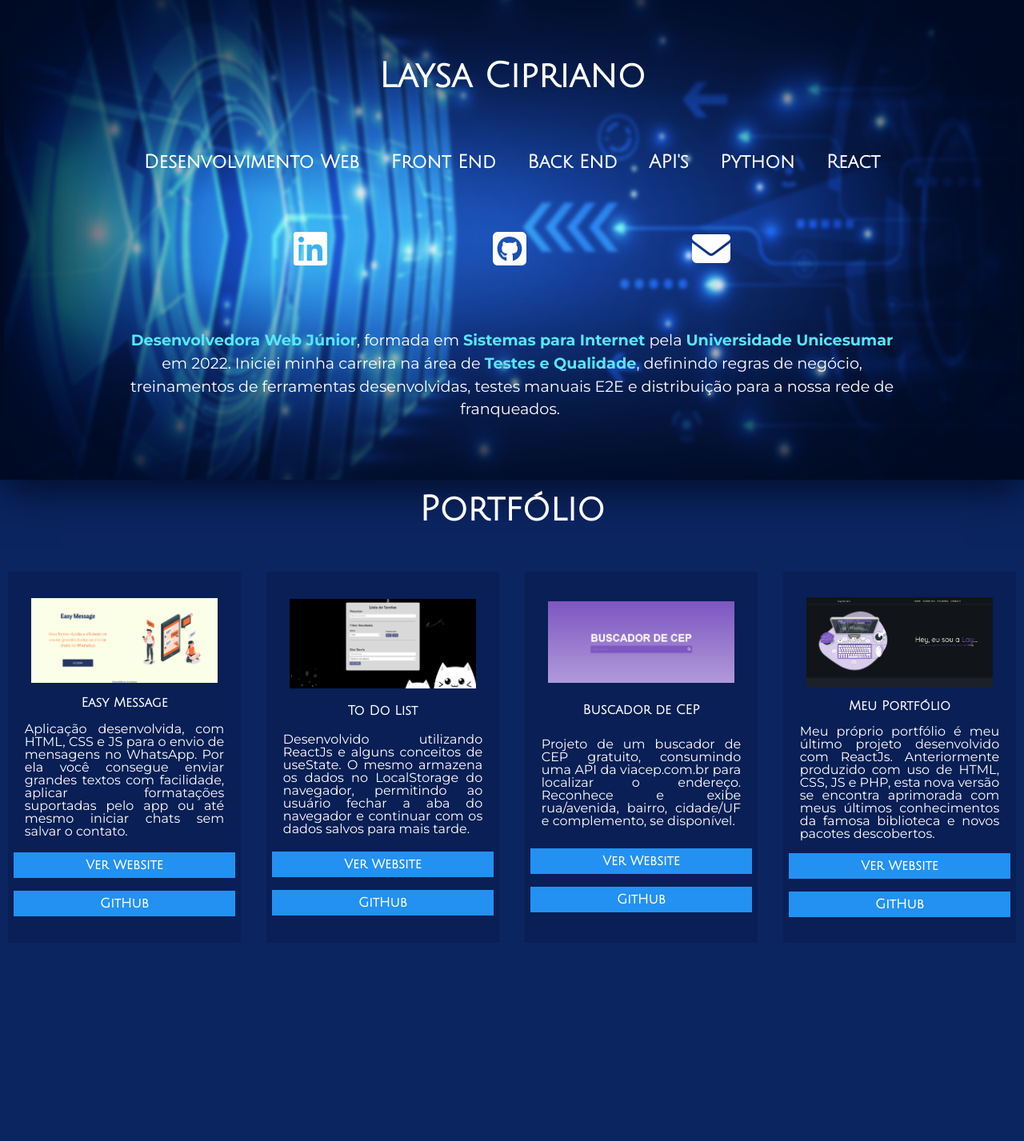
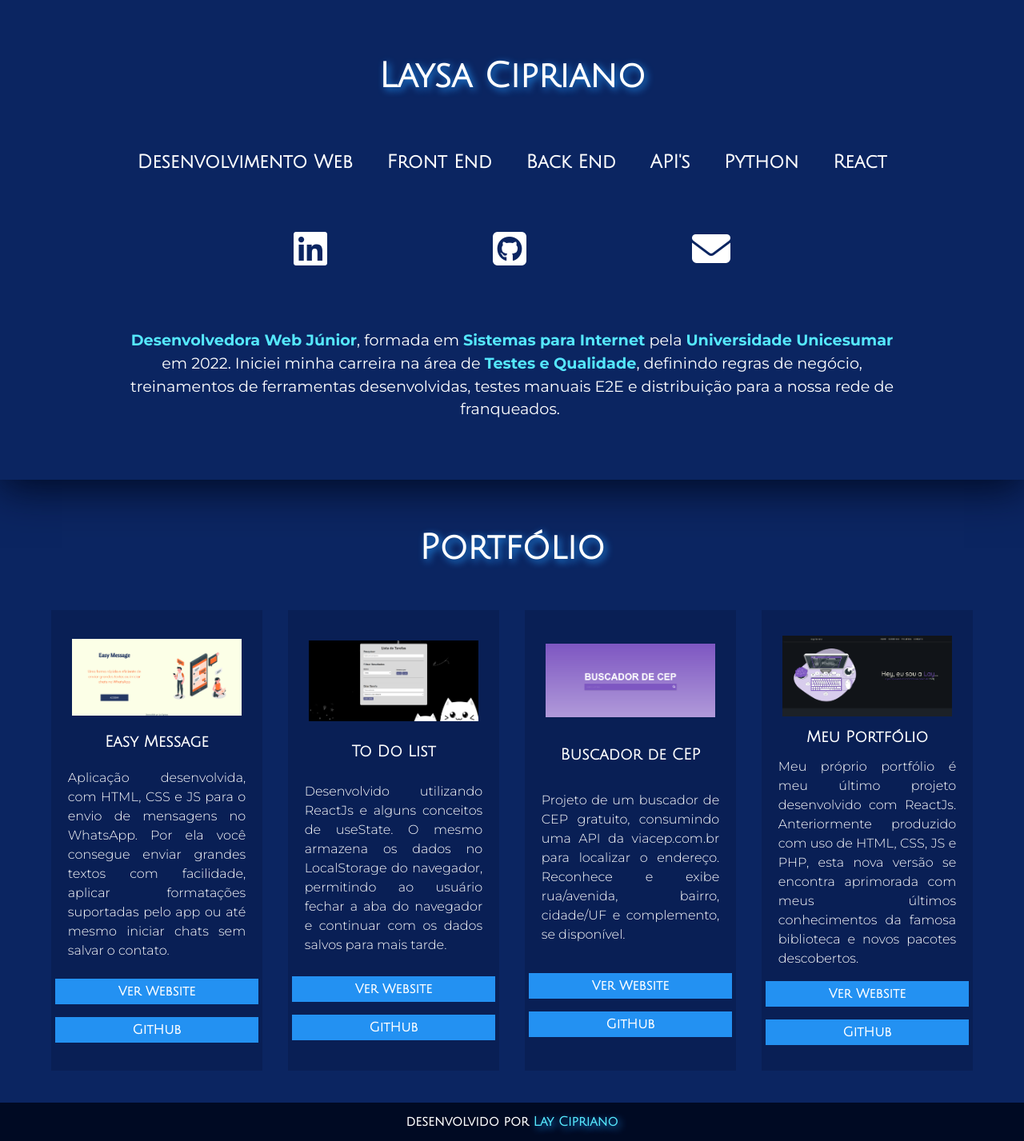
Before and after one commit to LayCipriano/happy, a React (Vite) app: page / in a window 1280 px wide. Shown: the whole page at 80% size. Before the commit the page ends 1219 px from the top, so only its background shows below. Built offline with nearby package versions, Linux system fonts and the light colour scheme.

Commit message:
folder structure

```diff
--- a/src/assets/Container.css
+++ b/src/assets/styles/Container.css
@@ -5,6 +5,7 @@
 
   display: flex;
   flex-direction: column;
+  align-items: center;
 }
 
 .titulo {
@@ -36,12 +37,15 @@
 .titulo-span {
   font-family: var(--font-julius);
   font-weight: bolder;
+  font-size: larger;
 }
 
 .description {
   text-align: justify;
   font-family: var(--font-montserrat);
   padding: 0 1.3rem;
+  font-weight: 300;
+  line-height: 1.5rem;
 }
 
 .btns {
--- /dev/null
+++ b/src/assets/styles/Footer.css
@@ -0,0 +1,19 @@
+.footer {
+  display: flex;
+  justify-content: center;
+  align-items: center;
+  min-height: 3rem;
+  background-color: #000A23;
+}
+
+.footer p {
+  font-family: var(--font-julius);
+  color: white;
+  font-weight: bolder;
+}
+
+.footer p span {
+  color: #55E7FC;
+  text-shadow: 3px 3px 10px #2391F2;
+
+}
--- a/src/assets/Header.css
+++ b/src/assets/styles/Header.css
@@ -4,27 +4,31 @@
   width: 100vw;
   height: 70vh;
   color: white;
+  margin-bottom: 3rem;
 }
 
 .info {
-  height: 100%;
   display: flex;
   flex-direction: column;
   align-items: center;
   justify-content: space-evenly;
   color: white;
+  box-shadow: 0 10px 50px #000A23;
 }
 
 h1 {
   font-family: var(--font-julius);
   font-size: 2.7rem;
   font-weight: bold;
+  text-shadow: 3px 3px 10px #2391F2;
+  text-align: center;
 }
 
 .skills,
 .social,
 .presentation,
-.container {
+.container,
+.boxes {
   width: 90%;
 }
 
@@ -36,6 +40,7 @@ h1 {
   font-size: larger;
   font-weight: 600;
   flex-wrap: wrap;
+  gap: 20px;
 }
 
 .links {
@@ -78,15 +83,6 @@ h1 {
     width: 100%;
   }
 
-  .back-img {
-    background-image: url(./img/background-header.svg);
-    background-size: cover;
-    background-position: center;
-    height: 100%;
-    box-shadow: 0 10px 50px #000A23;
-
-  }
-
   .presentation {
     font-size: medium;
   }
@@ -100,14 +96,6 @@ h1 {
     width: 100%;
   }
 
-  .back-img {
-    background-image: url(./img/background-header.svg);
-    background-size: cover;
-    background-position: center;
-    height: 100%;
-    box-shadow: 0 10px 50px #000A23;
-  }
-
   .skills,
   .social,
   .presentation {
--- a/src/components/App.tsx
+++ b/src/components/App.tsx
@@ -1,11 +1,13 @@
 import Header from './Header'
 import Container from './Container'
+import Footer from './Footer'
 
 export default function App() {
   return (
-    <main>
+    <>
       <Header/>
       <Container/>
-    </main>
+      <Footer/>
+    </>
   )
 }
--- a/src/components/Container.tsx
+++ b/src/components/Container.tsx
@@ -1,5 +1,5 @@
-import '../assets/Header.css'
-import '../assets/Container.css'
+import '../assets/styles/Header.css'
+import '../assets/styles/Container.css'
 import Portfolio from './Portfolio'
 
 export default function Container() {
--- a/src/components/Footer.tsx
+++ b/src/components/Footer.tsx
@@ -0,0 +1,10 @@
+import '../assets/styles/Footer.css'
+
+export default function Header() {
+  return (
+    <footer className='footer'>
+      <p>desenvolvido por <span>Lay Cipriano</span></p>
+    </footer>
+
+  )
+}
--- a/src/components/Header.tsx
+++ b/src/components/Header.tsx
@@ -1,10 +1,9 @@
-import '../assets/Header.css'
+import '../assets/styles/Header.css'
 
 export default function Header() {
     return (
         <>
             <header className='header'>
-                <div className='back-img'>
                 <div className="info">
 
                     <h1>Laysa Cipriano</h1>
@@ -32,7 +31,6 @@ export default function Header() {
                         <p><span>Desenvolvedora Web Júnior</span>, formada em <span>Sistemas para Internet</span> pela <span>Universidade Unicesumar</span> em 2022. Iniciei minha carreira na área de <span>Testes e Qualidade</span>, definindo regras de negócio, treinamentos de ferramentas desenvolvidas, testes manuais E2E e distribuição para a nossa rede de franqueados. </p>
                     </div>
                 </div>
-                </div>
             </header>
         </>
     )
--- a/src/main.tsx
+++ b/src/main.tsx
@@ -1,6 +1,6 @@
 import { StrictMode } from 'react'
 import { createRoot } from 'react-dom/client'
-import './assets/index.css'
+import './assets/styles/index.css'
 import App from './components/App.tsx'
 
 createRoot(document.getElementById('root')!).render(
```
Also changed, not shown: src/assets/styles/index.css (renamed from src/assets/index.css). Lines whose indentation alone changed are shown as unchanged.
